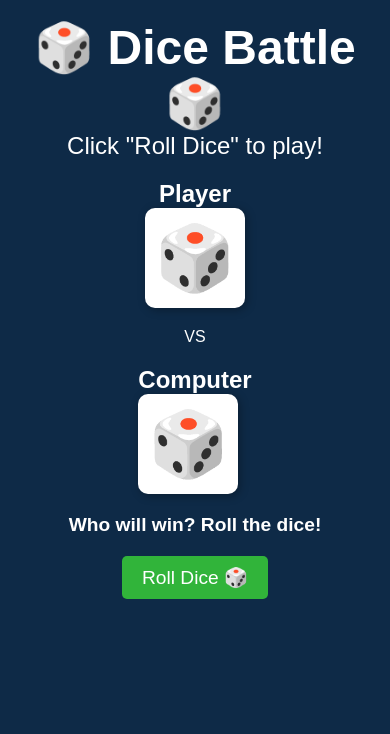
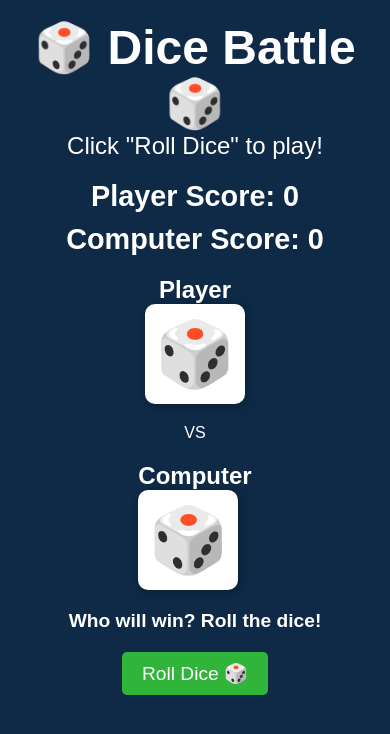
Before and after one commit to PajoHack/Dice-Game, a plain HTML site: page index.html in a window 390 px wide. Drawn offline with Linux system fonts and the light colour scheme.

Commit message:
Add scoreboard feature to keep track of scores

```diff
--- a/index.html
+++ b/index.html
@@ -14,6 +14,16 @@
     </header>
 
     <main>
+        <!-- Scoreboard -->
+        <div class="scoreboard">
+            <div>
+                <h2>Player Score: <span id="player-score">0</span></h2>
+            </div>
+            <div>
+                <h2>Computer Score: <span id="computer-score">0</span></h2>
+            </div>
+        </div>
+
         <div class="game-container">
             <div class="player-area">
                 <h2>Player</h2>
--- a/script.js
+++ b/script.js
@@ -1,3 +1,6 @@
+let playerScore = 0;
+let computerScore = 0;
+
 document.addEventListener("DOMContentLoaded", function () {
     const rollButton = document.getElementById("roll-btn");
     const playerDice = document.getElementById("player-dice");
@@ -25,12 +28,17 @@ document.addEventListener("DOMContentLoaded", function () {
 
         // Determine the winner
         if (playerRoll > computerRoll) {
+            playerScore++; // Increase player score
+            document.getElementById("player-score").textContent = playerScore;
             resultText.textContent = "🎉 You Win!";
         } else if (playerRoll < computerRoll) {
+            computerScore++; // Increase computer score
+            document.getElementById("computer-score").textContent = computerScore;
             resultText.textContent = "💀 Computer Wins!";
         } else {
             resultText.textContent = "🤝 It's a Draw!";
         }
+
     }
 
     // Attach event listener
--- a/style.css
+++ b/style.css
@@ -94,3 +94,22 @@ img {
     box-shadow: 2px 2px 10px rgba(0, 0, 0, 0.3);
     font-weight: bold;
 }
+
+/* Scoreboard Styling */
+.scoreboard {
+    display: flex;
+    justify-content: center;
+    gap: 50px;
+    font-size: 1.5rem;
+    font-weight: bold;
+    margin-bottom: 20px;
+}
+
+/* Make text responsive */
+@media screen and (max-width: 600px) {
+    .scoreboard {
+        flex-direction: column;
+        gap: 10px;
+        font-size: 1.2rem;
+    }
+}
```
